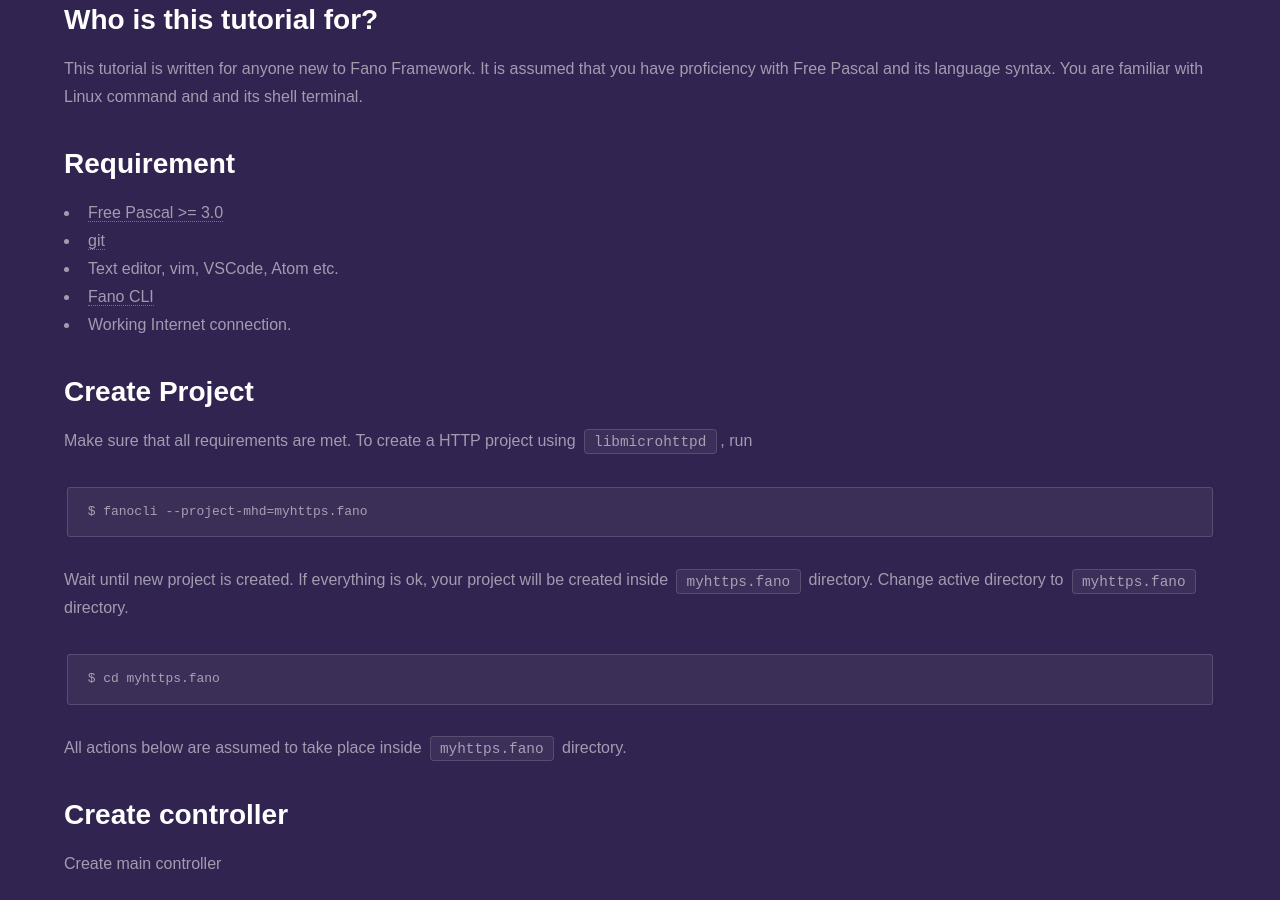
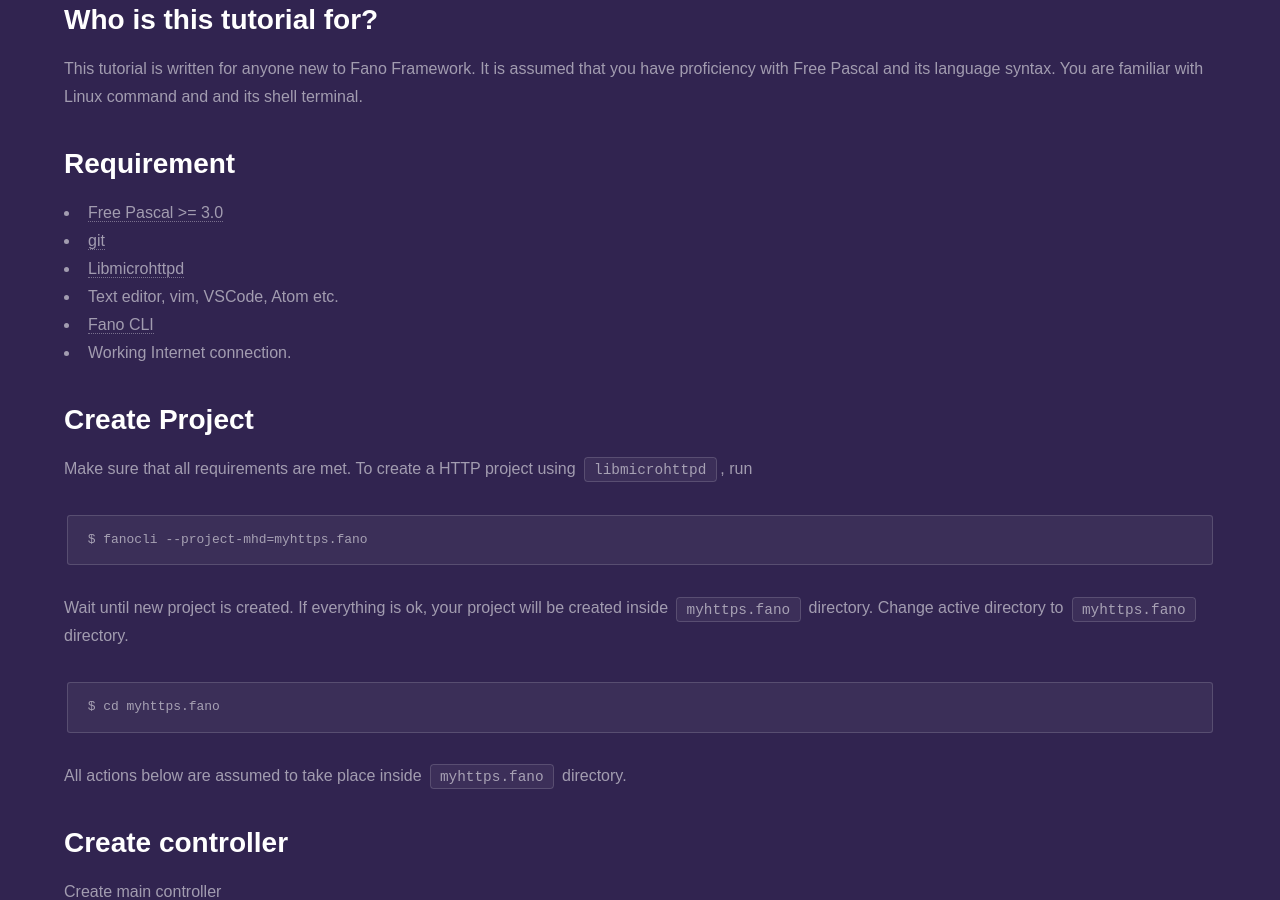
Before and after one commit to fanoframework/fanoframework.github.io, a Jekyll site: the page built from tutorials/creating-https-application/index.md, in a window 1280 px wide and 900 px high, scrolled down 355 px. Built offline with Jekyll 4.4.1, drawn with Linux system fonts in a browser that asks for light colours; our own code applies the rules of GitHub Pages for plain Markdown files.

Commit message:
add requirement

```diff
--- a/tutorials/creating-https-application/index.md
+++ b/tutorials/creating-https-application/index.md
@@ -15,6 +15,7 @@
 
 - [Free Pascal >= 3.0](https://www.freepascal.org)
 - [git](https://git-scm.com/)
+- [Libmicrohttpd](https://www.gnu.org/software/libmicrohttpd)
 - Text editor, vim, VSCode, Atom etc.
 - [Fano CLI](https://github.com/fanoframework/fano-cli)
 - Working Internet connection.
```
